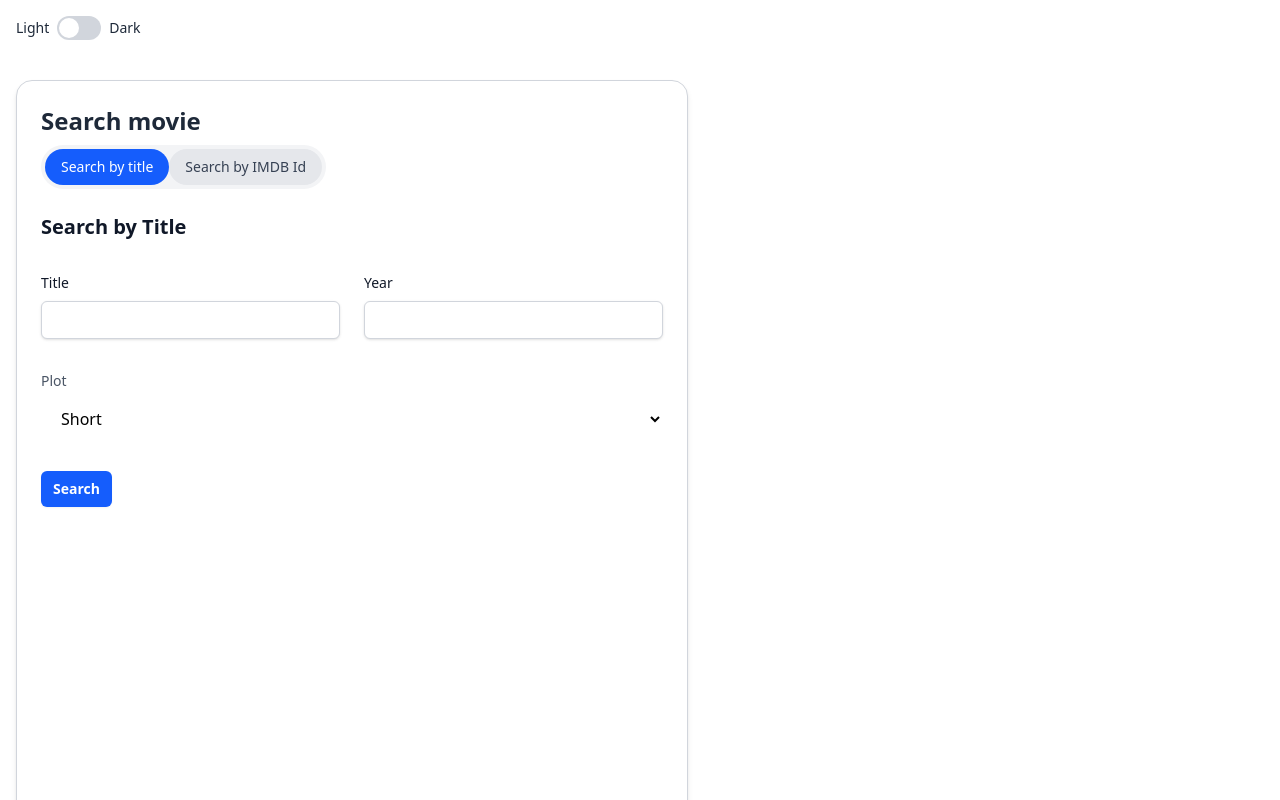
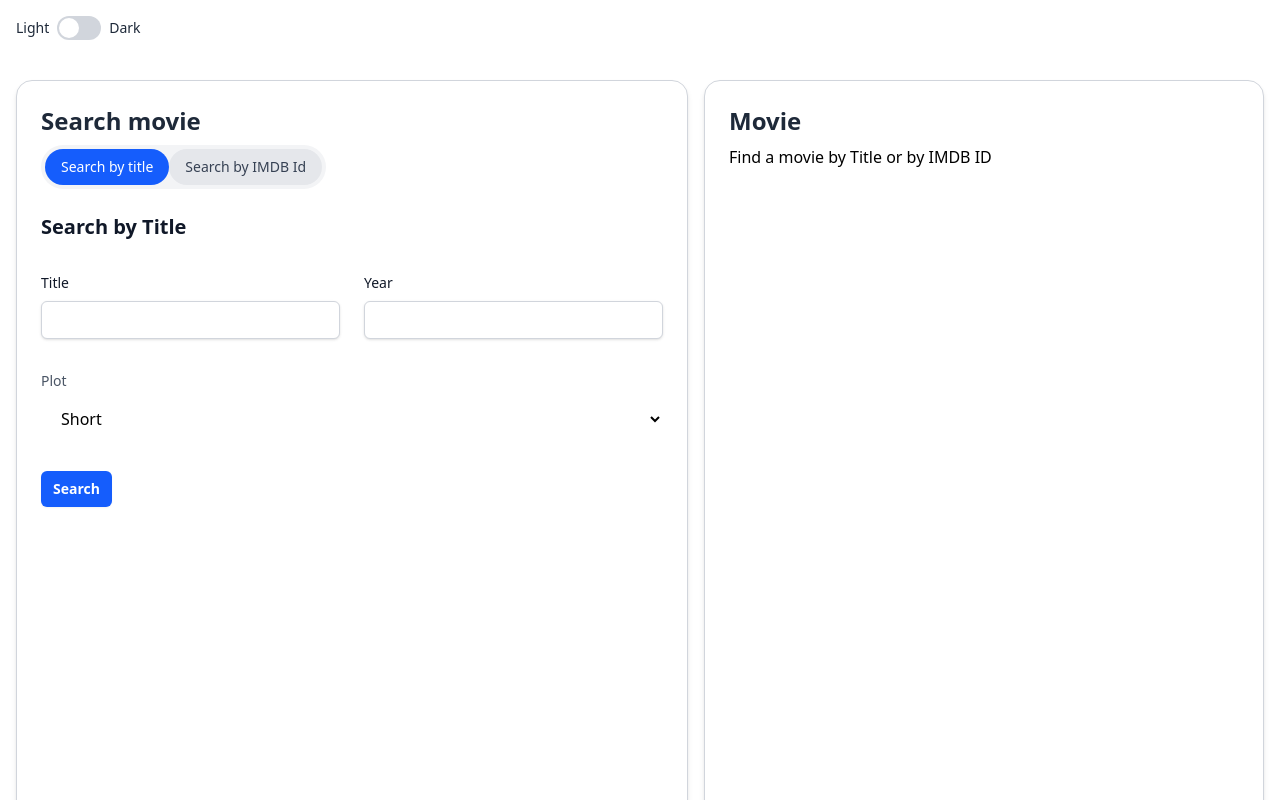
Before and after one commit to spearheadOne/MovieSearch, a React (Vite) app in the folder movie-search/: page / in a window 1280 px wide. Shown: the top 800 px of the page. Built offline with nearby package versions, Linux system fonts and the light colour scheme.

Commit message:
Movie component base with reading from the store

```diff
--- a/movie-search/src/App.tsx
+++ b/movie-search/src/App.tsx
@@ -1,6 +1,7 @@
 import './App.css';
 import Search from './search/Search.tsx';
 import Mode from './mode/Mode.tsx';
+import Movie from './movie/Movie.tsx';
 
 //TODO modify css in search for form switch
 function App() {
@@ -10,7 +11,10 @@ function App() {
         <div className="p-4">
           <Mode />
         </div>
-        <Search />
+        <div className="flex flex-row gap-4 px-4">
+          <Search />
+          <Movie/>
+        </div>
       </div>
     </>
   );
--- /dev/null
+++ b/movie-search/src/movie/Movie.tsx
@@ -0,0 +1,37 @@
+import { useMovieStore } from '../store/movieStore.ts';
+
+function Movie(){
+
+  const movieResponse = useMovieStore((state) => state.movieResponse);
+
+  console.log(movieResponse)
+  return (
+    <div className="mt-6 flex-grow">
+      <div
+        className="min-h-[900px] space-y-6 rounded-2xl border border-gray-300 bg-white p-6 shadow-md dark:border-gray-600 dark:bg-gray-900">
+
+        <h1 className="mb-2 text-2xl font-bold text-gray-800 dark:text-white">
+          Movie
+        </h1>
+
+        {movieResponse ?(
+
+          movieResponse.Response==='True' ?(
+            <>
+              <p>{movieResponse.Title}</p>
+            </>
+          ) : (
+            <p>{movieResponse.Error || 'Unknown Error'}</p>
+          )
+        ): (
+          <p>Find a movie by Title or by IMDB ID</p>
+        )}
+
+
+
+      </div>
+    </div>
+  );
+}
+
+export default Movie;
--- a/movie-search/src/search/Search.tsx
+++ b/movie-search/src/search/Search.tsx
@@ -6,8 +6,7 @@ function Search() {
   const [mode, setMode] = useState<'title' | 'imdb'>('title');
 
   return (
-    <>
-      <div className="mt-6 ml-4 max-w-2xl">
+      <div className="mt-6 w-full max-w-2xl">
         <div className="min-h-[900px] space-y-6 rounded-2xl border border-gray-300 bg-white p-6 shadow-md dark:border-gray-600 dark:bg-gray-900">
           <h1 className="mb-2 text-2xl font-bold text-gray-800 dark:text-white">
             Search movie
@@ -39,7 +38,6 @@ function Search() {
           {mode === 'title' ? <SearchByTitle /> : <SearchByImdb />}
         </div>
       </div>
-    </>
   );
 }
 
--- a/movie-search/src/store/movieStore.ts
+++ b/movie-search/src/store/movieStore.ts
@@ -9,18 +9,16 @@ interface MovieStore {
 
   setMovieRequest: (movie: Partial<MovieRequest>) => void;
   clearMovieRequest: () => void;
-  clearMovieResponse: () => void;
   fetchMovieByTitle: () => Promise<void>;
   fetchMovieById: () => Promise<void>;
 }
 
 export const useMovieStore = create<MovieStore>((set, get) => {
   const fetchMovie = async (endpoint: string) => {
-    const movie = get().movieRequest;
-    set({ error: null });
+    set({ movieResponse: null, error: null });
 
     try {
-      const res = await api.post<MovieResponse>(endpoint, movie);
+      const res = await api.post<MovieResponse>(endpoint, get().movieRequest);
 
       if (res.data?.Response === 'True') {
         set({ movieResponse: res.data });
@@ -42,7 +40,6 @@ export const useMovieStore = create<MovieStore>((set, get) => {
 
     setMovieRequest: (movie) => set({ movieRequest: movie }),
     clearMovieRequest: () => set({ movieRequest: null }),
-    clearMovieResponse: () => set({ movieResponse: null }),
     fetchMovieByTitle: () => fetchMovie('/searchByTitle'),
     fetchMovieById: () => fetchMovie('/searchById'),
   };
```
